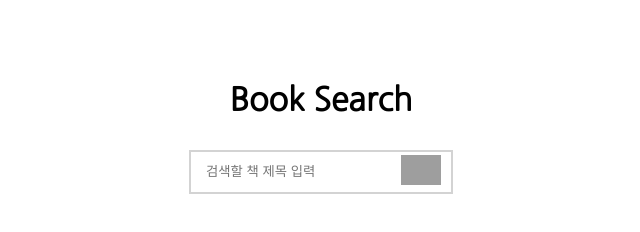
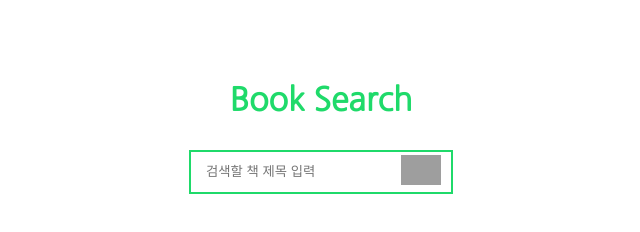
Before and after one commit to it-note/it-note.github.io, a plain HTML site: page book-search/index.html in a window 1280 px wide. Shown: the whole page, without its empty margins (319-959 px from the left). Drawn offline with nearby package versions, Linux system fonts and the light colour scheme; grey boxes are pictures that could not be loaded.

Commit message:
Update index.css

```diff
--- a/book-search/index.css
+++ b/book-search/index.css
@@ -7,6 +7,7 @@
 }
 
 h1 {
+    color: #1fda6a;
     cursor: pointer;
     margin: 10vh 0 30px 0;
     text-align: center;
@@ -17,7 +18,7 @@ h1 {
     width: fit-content;
     margin: auto auto 40px auto;
     padding: 0 10px;
-    border: solid 2px lightgrey;
+    border: solid 2px #1fda6a;
 }
 
 .search-box>input[type="search"] {
```
